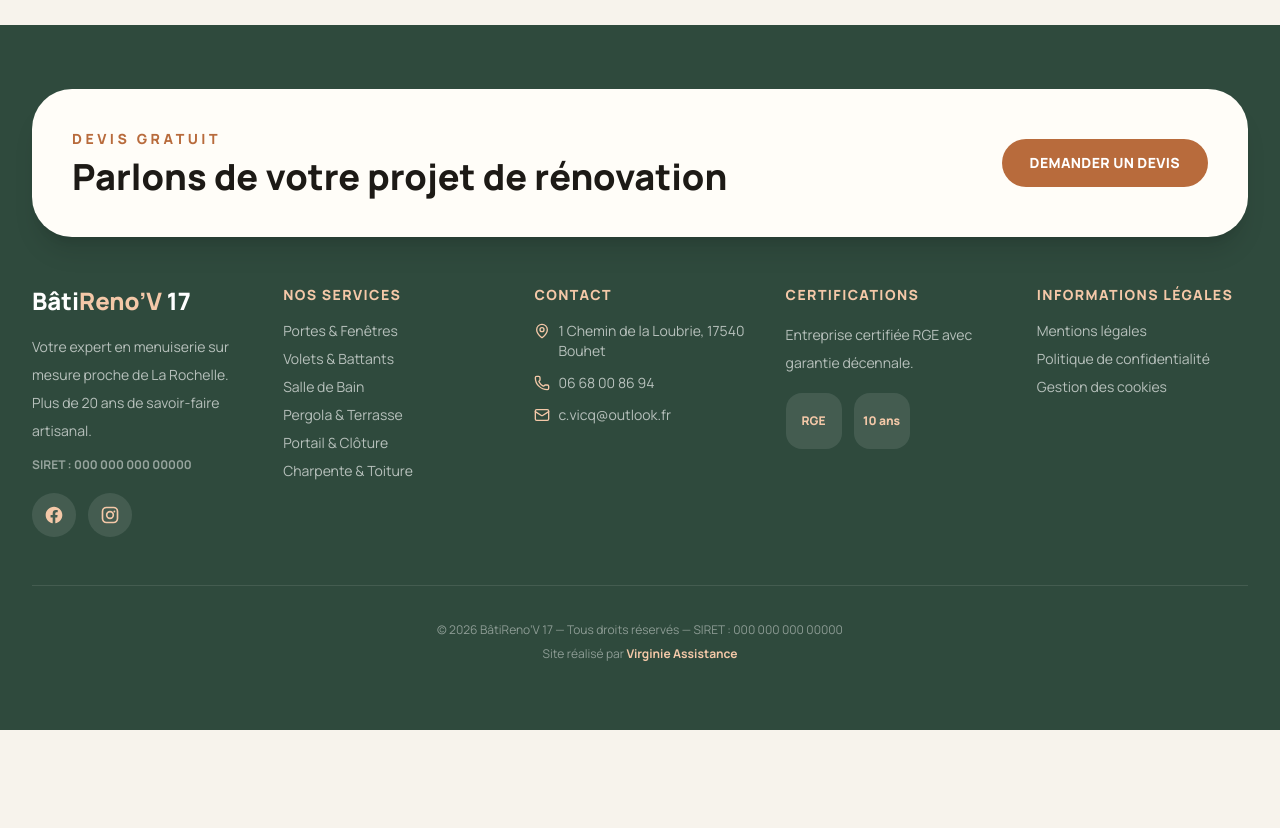
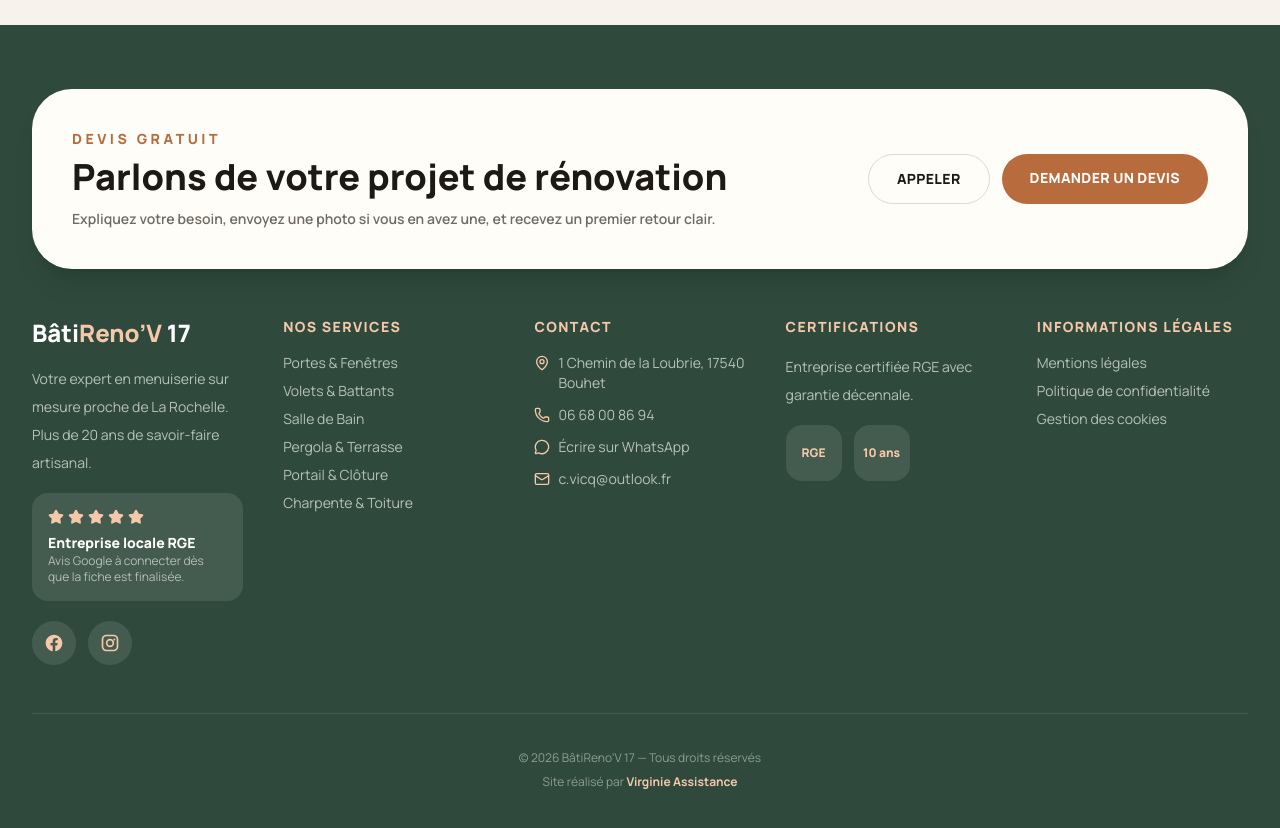
Before and after one commit to Virginie17/batirenov17, a Next.js app: page / in a window 1280 px wide. Shown: the part 9760-10588 px from the top of the page. Before the commit the page ends 10490 px from the top, so only its background shows below. Built offline with nearby package versions, Linux system fonts and the light colour scheme.

Commit message:
Improve footer trust and contact actions

```diff
--- a/app/components/ContactFooter.tsx
+++ b/app/components/ContactFooter.tsx
@@ -1,5 +1,5 @@
 import Link from "next/link";
-import { Mail, MapPin, Phone } from "lucide-react";
+import { Mail, MapPin, MessageCircle, Phone, Star } from "lucide-react";
 
 const services = [
   ["Portes & Fenêtres", "/portes-fenetres"],
@@ -31,15 +31,28 @@ export function ContactFooter() {
     <footer className="bg-[#2f4a3d] text-white">
       <div className="mx-auto max-w-7xl px-4 py-16 sm:px-6 lg:px-8">
         <div className="mb-12 rounded-[2.5rem] bg-[#fffdf8] p-8 text-[#1d1a16] shadow-xl sm:p-10 lg:flex lg:items-center lg:justify-between">
-          <div><p className="mb-2 text-sm font-black uppercase tracking-[0.25em] text-[#b86b3c]">Devis gratuit</p><h2 className="max-w-2xl text-3xl font-black sm:text-4xl">Parlons de votre projet de rénovation</h2></div>
-          <Link href="/contact" className="mt-6 inline-flex rounded-full bg-[#b86b3c] px-7 py-3.5 text-sm font-black uppercase tracking-wide text-white transition hover:bg-[#9f5930] lg:mt-0">Demander un devis</Link>
+          <div>
+            <p className="mb-2 text-sm font-black uppercase tracking-[0.25em] text-[#b86b3c]">Devis gratuit</p>
+            <h2 className="max-w-2xl text-3xl font-black sm:text-4xl">Parlons de votre projet de rénovation</h2>
+            <p className="mt-3 max-w-2xl text-sm font-semibold text-[#6f6a63]">Expliquez votre besoin, envoyez une photo si vous en avez une, et recevez un premier retour clair.</p>
+          </div>
+          <div className="mt-6 flex flex-col gap-3 sm:flex-row lg:mt-0">
+            <a href="tel:0668008694" className="inline-flex rounded-full border border-[#1d1a16]/15 px-7 py-3.5 text-sm font-black uppercase tracking-wide text-[#1d1a16] transition hover:border-[#b86b3c] hover:text-[#b86b3c]">Appeler</a>
+            <Link href="/contact" className="inline-flex rounded-full bg-[#b86b3c] px-7 py-3.5 text-sm font-black uppercase tracking-wide text-white transition hover:bg-[#9f5930]">Demander un devis</Link>
+          </div>
         </div>
 
         <div className="grid grid-cols-1 gap-10 md:grid-cols-2 lg:grid-cols-5">
           <div>
             <h3 className="mb-4 text-2xl font-black">Bâti<span className="text-[#f4c8a8]">Reno’V</span> 17</h3>
             <p className="text-sm leading-7 text-white/65">Votre expert en menuiserie sur mesure proche de La Rochelle. Plus de 20 ans de savoir-faire artisanal.</p>
-            <p className="mt-3 text-xs font-bold text-white/50">SIRET : 000 000 000 00000</p>
+            <div className="mt-4 rounded-2xl bg-white/10 p-4">
+              <div className="mb-2 flex gap-1 text-[#f4c8a8]">
+                {[1, 2, 3, 4, 5].map((star) => <Star key={star} className="h-4 w-4 fill-current" />)}
+              </div>
+              <p className="text-sm font-black">Entreprise locale RGE</p>
+              <p className="text-xs text-white/60">Avis Google à connecter dès que la fiche est finalisée.</p>
+            </div>
             <div className="mt-5 flex gap-3">
               <a href="#" aria-label="Facebook BâtiReno’V17" className="flex h-11 w-11 items-center justify-center rounded-full bg-white/10 text-[#f4c8a8] transition hover:bg-white/15 hover:text-white"><FacebookIcon /></a>
               <a href="#" aria-label="Instagram BâtiReno’V17" className="flex h-11 w-11 items-center justify-center rounded-full bg-white/10 text-[#f4c8a8] transition hover:bg-white/15 hover:text-white"><InstagramIcon /></a>
@@ -53,6 +66,7 @@ export function ContactFooter() {
             <ul className="space-y-3 text-sm text-white/65">
               <li className="flex items-start gap-2"><MapPin className="mt-0.5 h-4 w-4 shrink-0 text-[#f4c8a8]" />1 Chemin de la Loubrie, 17540 Bouhet</li>
               <li className="flex items-center gap-2"><Phone className="h-4 w-4 shrink-0 text-[#f4c8a8]" /><a href="tel:0668008694" className="transition-colors hover:text-white">06 68 00 86 94</a></li>
+              <li className="flex items-center gap-2"><MessageCircle className="h-4 w-4 shrink-0 text-[#f4c8a8]" /><a href="https://wa.me/33668008694?text=Bonjour%2C%20je%20souhaite%20%C3%A9changer%20sur%20un%20projet%20de%20r%C3%A9novation." target="_blank" rel="noopener noreferrer" className="transition-colors hover:text-white">Écrire sur WhatsApp</a></li>
               <li className="flex items-center gap-2"><Mail className="h-4 w-4 shrink-0 text-[#f4c8a8]" /><a href="mailto:c.vicq@outlook.fr" className="transition-colors hover:text-white">c.vicq@outlook.fr</a></li>
             </ul>
           </div>
@@ -63,7 +77,7 @@ export function ContactFooter() {
         </div>
 
         <div className="mt-12 border-t border-white/10 pt-8 text-center text-xs leading-6 text-white/45">
-          <p>© {year} BâtiReno’V 17 — Tous droits réservés — SIRET : 000 000 000 00000</p>
+          <p>© {year} BâtiReno’V 17 — Tous droits réservés</p>
           <p>Site réalisé par <a href="https://virginieassistance.fr" target="_blank" rel="noopener noreferrer" className="font-bold text-[#f4c8a8] transition hover:text-white">Virginie Assistance</a></p>
         </div>
       </div>
```
